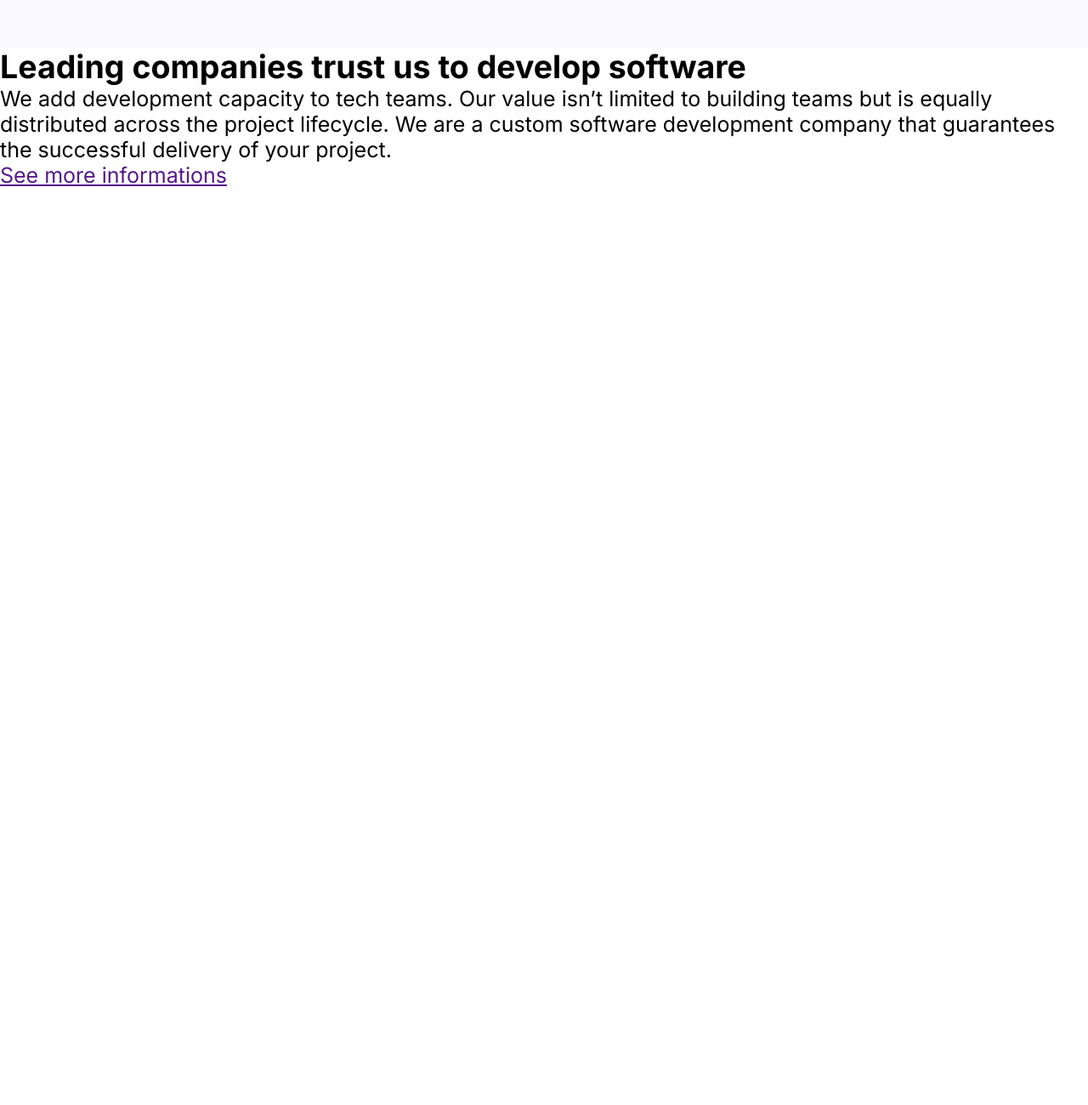
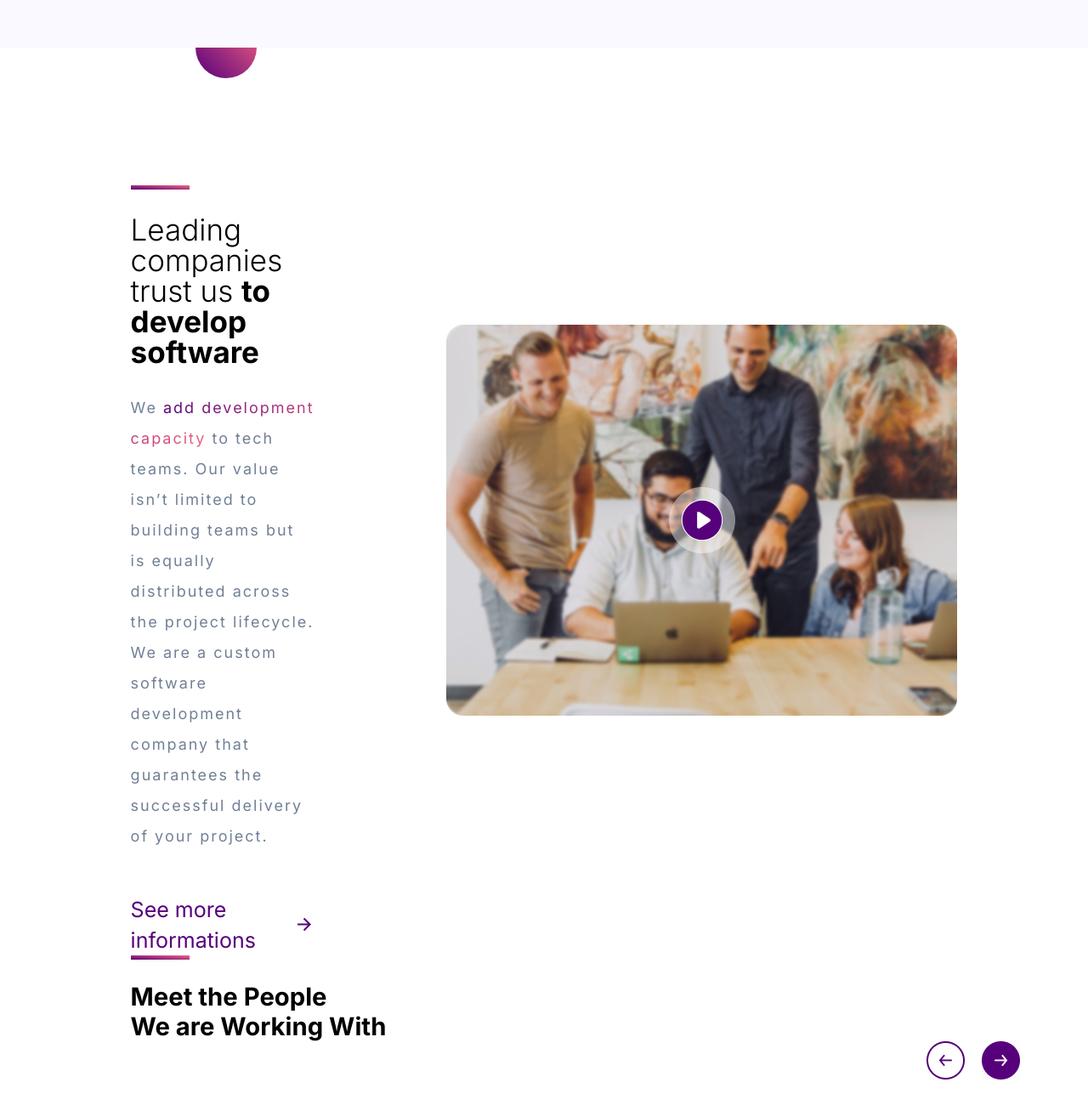
Before and after one commit to MhugninnES/ECF2, a plain HTML site: page index.html in a window 1280 px wide. Shown: the part 1258-2558 px from the top of the page at 85% size. Before the commit the page ends 1479 px from the top, so only its background shows below. Drawn offline with Linux system fonts and the light colour scheme; a web font is replaced by a local one.

Commit message:
feat: Fin troisieme section

```diff
--- a/assets/styles/main.scss
+++ b/assets/styles/main.scss
@@ -29,6 +29,14 @@
     -webkit-text-fill-color: transparent;
 }
 
+@mixin halfCirclePosition($top, $left){
+    position: absolute;
+    transform: translateY(-50%);
+    z-index: -1;
+    top: $top;
+    left: $left;
+}
+
 //style
 *{
     margin:0;
@@ -47,6 +55,8 @@ body{
     h1{
         margin:0;
     }
+
+
 }
 
 header{
@@ -218,6 +228,82 @@ main{
             }
         }
     }
+
+    .third-section{
+        padding-top: 160px;
+        position:relative;
+
+        .half-circle{
+            @include halfCirclePosition(0, 18%);
+        }
+
+        .first-part{
+            display:flex;
+            flex-direction: row;
+            justify-content: space-between;
+            align-items: center;
+            margin: 0 12% 0 12%;
+            gap: 16%;
+            .third-section_text{
+                // margin: 0 0 0 10%;
+                line-height: 36px;
+                align-self: flex-start;
+                #deco-line{
+                    margin: 0 0 20px 0;
+                }
+
+                h2{
+                    font-size: 35px;
+                    font-weight: 300;
+                    margin: 0 0 30px 0;
+                    max-width:450px;
+                }
+
+                p{
+                    letter-spacing: 2px;
+                    font-size: 18px;
+                    color: #718096;
+                }
+
+                .button-see-more{
+                    display: flex;
+                    align-items: center;
+                    gap: 14px;
+                    margin: 50px 0 0 0;
+
+                    a{
+                        @include baseColorNoDeco();
+                        color: #57007B;
+                    }
+                }
+
+                .colored-inside-text{
+                    @include gradientText(linear-gradient(225deg, #F76680 0%, #57007B 100%));
+                }
+            }
+
+            #false-video{
+                margin: 0 0 12% 0;
+            }
+        }
+
+        .second-part{
+            margin: 0 0 0 12%;
+
+            .second-part_text{
+                img{
+                    margin-bottom: 20px;
+                }
+            }
+        }
+
+        .arrow-right-selected{
+            display:flex;
+            justify-content: flex-end;
+            gap: 20px;
+            margin: 0 80px 30px 0;
+        }
+    }
 }
 
 footer{
--- a/index.html
+++ b/index.html
@@ -93,11 +93,28 @@
         </div>
 
         <div class="third-section">
-            <h2>Leading companies trust us <strong>to develop software</strong></h2>
-            <p>We add development capacity to tech teams. Our value isn’t limited to building teams but is equally distributed across the project lifecycle. We are a custom software development company that guarantees the successful delivery of your project.</p>
-            <div>
-                <a href="">See more informations</a>
-                <img src="" alt="">
+            <img src="assets/images/Circle.svg" alt="" class="half-circle">
+            <div class="first-part">
+                <div class="third-section_text">
+                    <img src="assets/images/Deco-line.svg" alt="" id="deco-line">
+                    <h2>Leading companies trust us <strong>to develop software</strong></h2>
+                    <p>We <span class="colored-inside-text">add development capacity</span> to tech teams. Our value isn’t limited to building teams but is equally distributed across the project lifecycle. We are a custom software development company that guarantees the successful delivery of your project.</p>
+                    <div class="button-see-more">
+                        <a href="">See more informations</a>
+                        <img src="assets/images/arrow-right-line.png" alt="">
+                    </div>
+                </div>
+                <img src="assets/images/Abou-us-Video.png" alt="" id="false-video">
+            </div>
+            <div class="second-part">
+                <div class="second-part_text">
+                    <img src="assets/images/Deco-line.svg" alt="">
+                    <h3>Meet the People <br> <strong>We are Working With</strong></h3>
+                </div>
+            </div>
+            <div class="arrow-right-selected">
+                <img src="assets/images/Btn-left.png" alt="">
+                <img src="assets/images/Btn-right.png" alt="">
             </div>
         </div>
     </main>
```
Also changed, not shown: assets/images/Abou-us-Video.png (added), assets/images/Btn-left.png (added), assets/images/Btn-right.png (added), assets/images/Deco-line.svg (added), assets/images/arrow-right-line.png (added), assets/styles/style.css.
